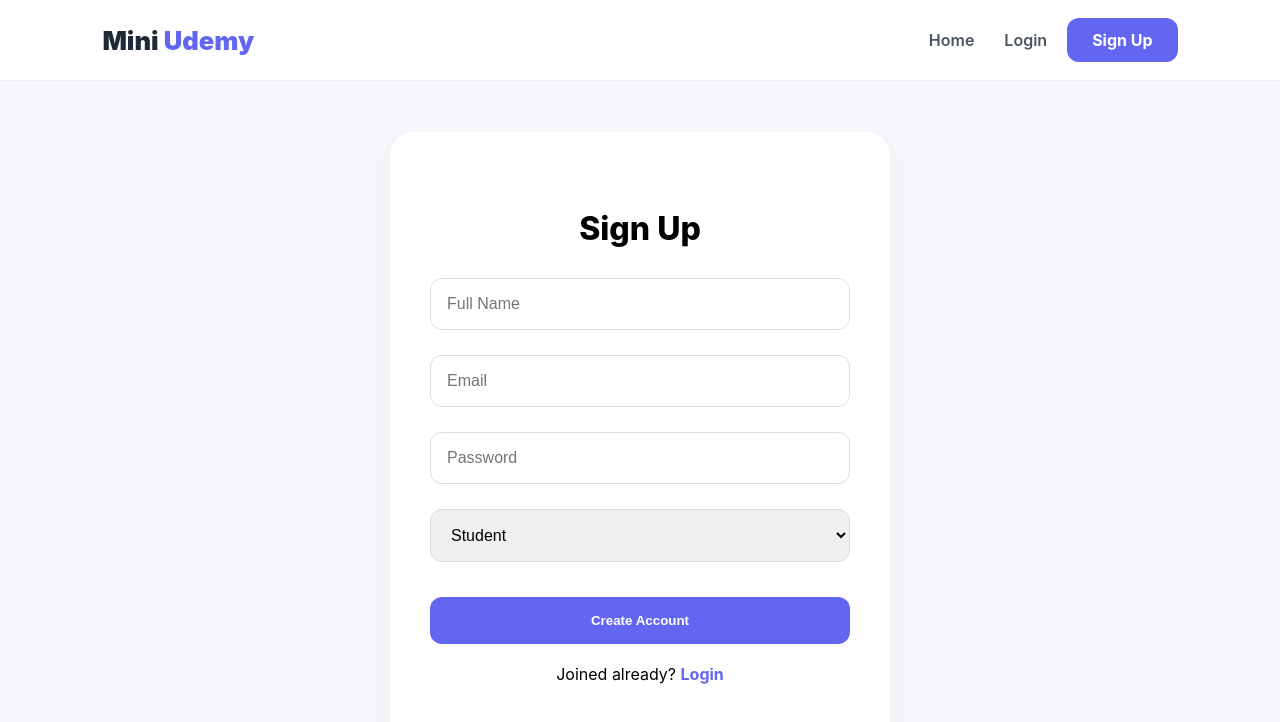
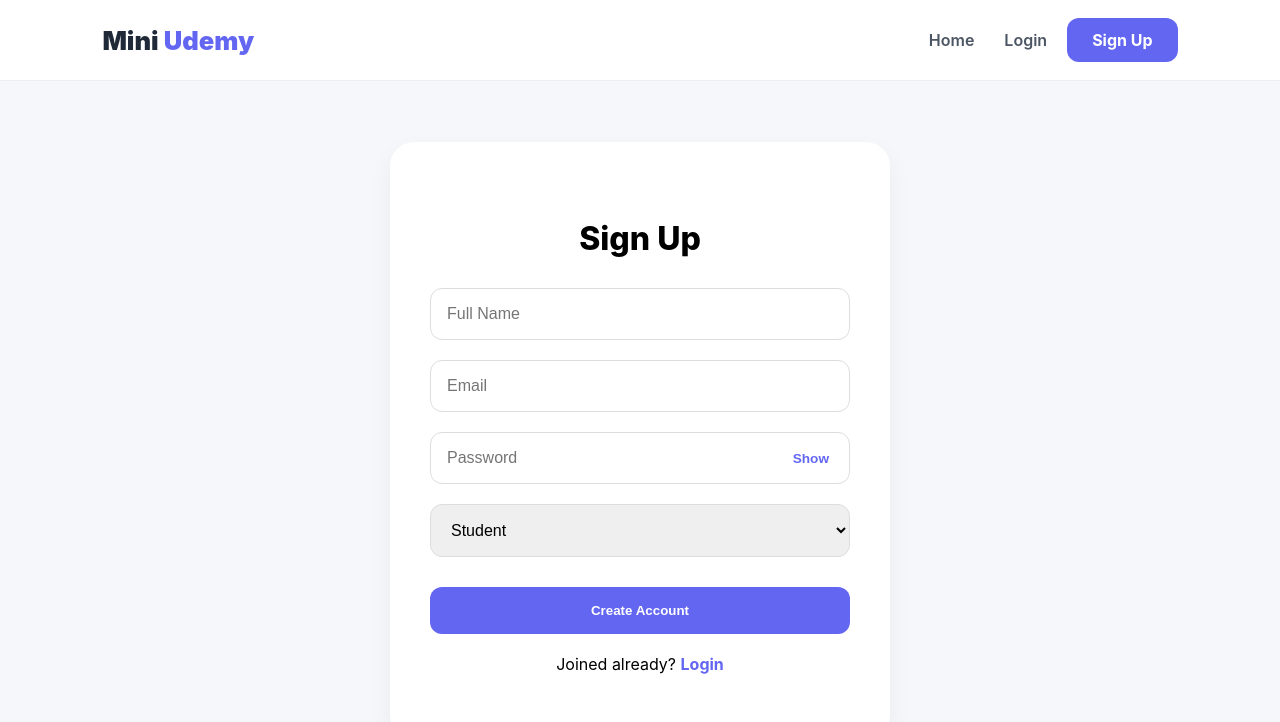
Before and after one commit to ganesh-more2006/mini-udemy-frontend, a React (Create React App) app: page /signup in a window 1280 px wide. Shown: the top 722 px of the page. Built offline with nearby package versions, Linux system fonts and the light colour scheme.

Commit message:
Updated API URL to Railway

```diff
--- a/src/pages/Home.js
+++ b/src/pages/Home.js
@@ -1,75 +1,91 @@
 import React, { useEffect, useState } from 'react';
 import axios from 'axios';
-import { useNavigate } from 'react-router-dom';
 
 const Home = () => {
     const [courses, setCourses] = useState([]);
     const [loading, setLoading] = useState(true);
-    const navigate = useNavigate();
-    const user = JSON.parse(localStorage.getItem('user'));
+    const [user, setUser] = useState(null);
+    const [editingCourse, setEditingCourse] = useState(null);
 
-    // Aapka Railway Backend URL
-    const API_URL = "https://mini-udemy-backend-production-855e.up.railway.app";
+    // ✅ Railway Backend URL
+    const API_URL = "https://mini-udemy-backend-production-65d8.up.railway.app";
 
     useEffect(() => {
+        const loggedInUser = JSON.parse(localStorage.getItem('user'));
+        setUser(loggedInUser);
+        fetchCourses();
+    }, []);
+
     const fetchCourses = async () => {
         try {
-                const res = await axios.get(`${API_URL}/api/courses`);
+            const res = await axios.get(`${API_URL}/api/courses/all`);
             setCourses(res.data);
             setLoading(false);
         } catch (err) {
-                console.error("Error fetching courses:", err);
             setLoading(false);
         }
     };
-        fetchCourses();
-    }, []);
 
-    const deleteCourse = async (id) => {
-        if (window.confirm("Are you sure?")) {
+    const handleDelete = async (id) => {
+        if (!window.confirm("Delete this course?")) return;
         try {
             const token = localStorage.getItem('token');
             await axios.delete(`${API_URL}/api/courses/${id}`, {
                 headers: { Authorization: `Bearer ${token}` }
             });
-                setCourses(courses.filter(course => course._id !== id));
+            fetchCourses();
             alert("Deleted!");
-            } catch (err) { alert("Delete failed"); }
+        } catch (err) {
+            alert("Delete failed");
         }
     };
 
-    if (loading) return <div style={{textAlign: 'center', marginTop: '50px'}}>Loading...</div>;
+    const handleUpdate = async (e) => {
+        e.preventDefault();
+        try {
+            const token = localStorage.getItem('token');
+            await axios.put(`${API_URL}/api/courses/${editingCourse._id}`, editingCourse, {
+                headers: { Authorization: `Bearer ${token}` }
+            });
+            setEditingCourse(null);
+            fetchCourses();
+            alert("Course Updated!");
+        } catch (err) {
+            alert("Update failed");
+        }
+    };
+
+    if (loading) return <div style={{textAlign: 'center', marginTop: '100px'}}>Loading...</div>;
 
     return (
-        <div style={{ padding: '40px', fontFamily: 'Arial' }}>
-            <header style={{ textAlign: 'center', marginBottom: '40px' }}>
-                <h1 style={{ color: '#6366f1' }}>Explore Courses</h1>
-                <p>Start your learning journey today.</p>
-            </header>
+        <div style={styles.container}>
+            <h1 style={styles.mainTitle}>Explore Live Courses</h1>
 
-            <div style={{
-                display: 'grid',
-                gridTemplateColumns: 'repeat(auto-fill, minmax(300px, 1fr))',
-                gap: '25px'
-            }}>
-                {courses.map((course) => (
-                    <div key={course._id} style={{
-                        border: '1px solid #eee',
-                        borderRadius: '15px',
-                        padding: '20px',
-                        boxShadow: '0 4px 6px rgba(0,0,0,0.05)'
-                    }}>
-                        <h3 style={{ marginBottom: '10px' }}>{course.title}</h3>
-                        <p style={{ color: '#666', fontSize: '14px' }}>{course.description}</p>
-                        <div style={{ marginTop: '20px', display: 'flex', justifyContent: 'space-between', alignItems: 'center' }}>
-                            <span style={{ fontWeight: 'bold', fontSize: '18px' }}>₹{course.price}</span>
-                            {user && user.role === 'instructor' && (
-                                <button
-                                    onClick={() => deleteCourse(course._id)}
-                                    style={{ background: '#ff4444', color: 'white', border: 'none', padding: '8px 15px', borderRadius: '5px', cursor: 'pointer' }}
-                                >
-                                    Delete
-                                </button>
+            {editingCourse && (
+                <div style={styles.modalOverlay}>
+                    <form style={styles.modal} onSubmit={handleUpdate}>
+                        <h3>Edit Course</h3>
+                        <input style={styles.modalInput} value={editingCourse.title} onChange={(e) => setEditingCourse({...editingCourse, title: e.target.value})} />
+                        <textarea style={styles.modalInput} value={editingCourse.description} onChange={(e) => setEditingCourse({...editingCourse, description: e.target.value})} />
+                        <input style={styles.modalInput} value={editingCourse.price} onChange={(e) => setEditingCourse({...editingCourse, price: e.target.value})} />
+                        <button type="submit" style={styles.editBtn}>Save Changes</button>
+                        <button type="button" onClick={() => setEditingCourse(null)} style={styles.deleteBtn}>Cancel</button>
+                    </form>
+                </div>
+            )}
+
+            <div style={styles.grid}>
+                {courses.map(c => (
+                    <div key={c._id} style={styles.card}>
+                        <h3 style={styles.courseTitle}>{c.title}</h3>
+                        <p style={styles.description}>{c.description}</p>
+                        <div style={styles.footerRow}>
+                            <span style={styles.priceValue}>₹{c.price}</span>
+                            {user?.role === 'instructor' && (
+                                <div style={styles.adminPanel}>
+                                    <button onClick={() => setEditingCourse(c)} style={styles.editBtn}>Edit</button>
+                                    <button onClick={() => handleDelete(c._id)} style={styles.deleteBtn}>Delete</button>
+                                </div>
                             )}
                         </div>
                     </div>
@@ -79,32 +95,21 @@
     );
 };
 
-
-
-
-
 const styles = {
-    container: { padding: '80px 10%', background: 'linear-gradient(135deg, #f5f7fa 0%, #c3cfe2 100%)', minHeight: '100vh', position: 'relative', overflow: 'hidden' },
-    blobTop: { position: 'absolute', top: '-150px', right: '-100px', width: '500px', height: '500px', borderRadius: '50%', background: 'rgba(99, 102, 241, 0.15)', filter: 'blur(80px)', zIndex: 0 },
-    blobBottom: { position: 'absolute', bottom: '-150px', left: '-100px', width: '400px', height: '400px', borderRadius: '50%', background: 'rgba(236, 72, 153, 0.15)', filter: 'blur(80px)', zIndex: 0 },
-    hero: { textAlign: 'center', marginBottom: '80px', position: 'relative', zIndex: 1 },
-    mainTitle: { fontSize: '3.5rem', fontWeight: '900', color: '#1f2937', marginBottom: '20px' },
-    subTitle: { fontSize: '1.25rem', color: '#4b5563', maxWidth: '700px', margin: '0 auto' },
-    grid: { display: 'grid', gridTemplateColumns: 'repeat(auto-fill, minmax(320px, 1fr))', gap: '40px', position: 'relative', zIndex: 1 },
-    card: { background: 'rgba(255, 255, 255, 0.7)', backdropFilter: 'blur(20px)', borderRadius: '32px', padding: '24px', border: '1px solid rgba(255, 255, 255, 0.4)', boxShadow: '0 25px 50px -12px rgba(0, 0, 0, 0.08)' },
-    badge: { alignSelf: 'flex-start', background: '#fff', color: '#6366f1', padding: '6px 14px', borderRadius: '12px', fontSize: '0.75rem', fontWeight: '700' },
-    content: { display: 'flex', flexDirection: 'column', gap: '12px' },
-    courseTitle: { fontSize: '1.5rem', fontWeight: '800', color: '#111827', margin: 0 },
-    description: { color: '#6b7280', fontSize: '0.95rem', lineHeight: '1.6', height: '75px', overflow: 'hidden' },
-    footerRow: { display: 'flex', justifyContent: 'space-between', alignItems: 'center', marginTop: '10px' },
-    priceContainer: { display: 'flex', flexDirection: 'column' },
-    priceLabel: { fontSize: '0.7rem', color: '#9ca3af', fontWeight: '600' },
-    priceValue: { fontSize: '1.6rem', fontWeight: '900', color: '#111827' },
-    enrollBtn: { background: '#6366f1', color: '#fff', padding: '12px 24px', border: 'none', borderRadius: '16px', fontWeight: '700', cursor: 'pointer' },
-    adminPanel: { display: 'flex', gap: '10px', marginTop: '15px', borderTop: '1px solid rgba(0,0,0,0.05)', paddingTop: '15px' },
-    editBtn: { flex: 1, padding: '10px', borderRadius: '12px', border: '1px solid #ddd', background: 'none', cursor: 'pointer' },
-    deleteBtn: { flex: 1, padding: '10px', borderRadius: '12px', border: 'none', background: '#fee2e2', color: '#ef4444', cursor: 'pointer' },
-    loader: { textAlign: 'center', marginTop: '100px', fontSize: '1.5rem', color: '#6366f1' }
+    container: { padding: '50px 10%', background: '#f5f7fa', minHeight: '100vh' },
+    mainTitle: { textAlign: 'center', fontSize: '2.5rem', marginBottom: '40px' },
+    grid: { display: 'grid', gridTemplateColumns: 'repeat(auto-fill, minmax(300px, 1fr))', gap: '30px' },
+    card: { background: '#fff', borderRadius: '20px', padding: '20px', boxShadow: '0 10px 20px rgba(0,0,0,0.05)' },
+    courseTitle: { fontSize: '1.2rem', fontWeight: '800' },
+    description: { color: '#666', fontSize: '0.9rem', margin: '10px 0' },
+    footerRow: { display: 'flex', justifyContent: 'space-between', alignItems: 'center', marginTop: '15px' },
+    priceValue: { fontSize: '1.3rem', fontWeight: '900' },
+    adminPanel: { display: 'flex', gap: '10px' },
+    editBtn: { background: '#fbbf24', color: '#fff', padding: '8px 15px', border: 'none', borderRadius: '10px', cursor: 'pointer' },
+    deleteBtn: { background: '#ef4444', color: '#fff', padding: '8px 15px', border: 'none', borderRadius: '10px', cursor: 'pointer' },
+    modalOverlay: { position: 'fixed', top: 0, left: 0, width: '100%', height: '100%', background: 'rgba(0,0,0,0.5)', display: 'flex', justifyContent: 'center', alignItems: 'center', zIndex: 100 },
+    modal: { background: '#fff', padding: '30px', borderRadius: '20px', display: 'flex', flexDirection: 'column', gap: '15px', width: '400px' },
+    modalInput: { padding: '10px', borderRadius: '10px', border: '1px solid #ddd' }
 };
 
 export default Home;
--- a/src/pages/Login.js
+++ b/src/pages/Login.js
@@ -6,8 +6,10 @@
 const Login = () => {
     const [email, setEmail] = useState('');
     const [password, setPassword] = useState('');
-    const API_URL = "https://mini-udemy-backend-production-855e.up.railway.app";
+    const [showPassword, setShowPassword] = useState(false);
 
+    // ✅ Railway Backend URL
+    const API_URL = "https://mini-udemy-backend-production-65d8.up.railway.app";
 
     const handleLogin = async (e) => {
         e.preventDefault();
@@ -29,13 +31,12 @@
             <div style={styles.card}>
                 <h2 style={styles.title}>Login</h2>
                 <form onSubmit={handleLogin} style={styles.form}>
-                    <input type="email" placeholder="Email" onChange={(e) => setEmail(e.target.value)} required style={styles.input} />
+                    <input type="email" placeholder="Email" autoComplete="email" onChange={(e) => setEmail(e.target.value)} required style={styles.input} />
                     <div style={styles.passwordWrapper}>
-                        <input type="password" placeholder="Password" onChange={(e) => setPassword(e.target.value)} required style={styles.input} />
-                        <div style={styles.forgotContainer}>
-                            <Link to="/forgot-password" style={styles.forgotLink}>Forgot Password?</Link>
-                        </div>
+                        <input type={showPassword ? "text" : "password"} placeholder="Password" autoComplete="current-password" onChange={(e) => setPassword(e.target.value)} required style={styles.input} />
+                        <button type="button" onClick={() => setShowPassword(!showPassword)} style={styles.showBtn}>{showPassword ? "Hide" : "Show"}</button>
                     </div>
+                    <div style={{ textAlign: 'right' }}><Link to="/forgot-password" style={styles.forgotLink}>Forgot Password?</Link></div>
                     <button type="submit" style={styles.button}>Login</button>
                 </form>
                 <p style={styles.footerText}>New here? <Link to="/signup" style={styles.link}>Create Account</Link></p>
@@ -50,8 +51,8 @@
     title: { fontSize: '2rem', fontWeight: '800', marginBottom: '30px' },
     form: { display: 'flex', flexDirection: 'column', gap: '20px' },
     input: { padding: '16px', borderRadius: '12px', border: '1px solid #ddd', fontSize: '1rem', width: '100%', boxSizing: 'border-box' },
-    passwordWrapper: { display: 'flex', flexDirection: 'column', gap: '8px' },
-    forgotContainer: { textAlign: 'right' },
+    passwordWrapper: { position: 'relative', width: '100%' },
+    showBtn: { position: 'absolute', right: '15px', top: '50%', transform: 'translateY(-50%)', border: 'none', background: 'none', color: '#6366f1', cursor: 'pointer', fontWeight: '600', fontSize: '0.85rem' },
     forgotLink: { color: '#6366f1', fontSize: '0.85rem', fontWeight: '600', textDecoration: 'none' },
     button: { padding: '16px', borderRadius: '12px', border: 'none', background: '#6366f1', color: '#fff', fontWeight: '700', cursor: 'pointer' },
     footerText: { marginTop: '20px' },
--- a/src/pages/Signup.js
+++ b/src/pages/Signup.js
@@ -5,20 +5,18 @@
 
 const Signup = () => {
     const [formData, setFormData] = useState({ name: '', email: '', password: '', role: 'student' });
+    const [showPassword, setShowPassword] = useState(false);
     const navigate = useNavigate();
-
-    // 💡 Sahi tarika: URL ke aage https:// hona zaroori hai
-    const API_URL = "https://mini-udemy-backend-production-855e.up.railway.app";
+    const API_URL = "https://mini-udemy-backend-production-65d8.up.railway.app";
 
     const handleSignup = async (e) => {
         e.preventDefault();
         try {
-            // ✅ Full URL with https://
             await axios.post(`${API_URL}/api/auth/register`, formData);
             toast.success("Success! Please Login.");
             navigate('/login');
         } catch (err) {
-            toast.error(err.response?.data?.message || "Error");
+            toast.error(err.response?.data?.message || "Error during signup");
         }
     };
 
@@ -27,30 +25,59 @@
             <div style={styles.card}>
                 <h2 style={styles.title}>Sign Up</h2>
                 <form onSubmit={handleSignup} style={styles.form}>
-                    <input type="text" placeholder="Full Name" onChange={(e) => setFormData({...formData, name: e.target.value})} required style={styles.input} />
-                    <input type="email" placeholder="Email" onChange={(e) => setFormData({...formData, email: e.target.value})} required style={styles.input} />
-                    <input type="password" placeholder="Password" onChange={(e) => setFormData({...formData, password: e.target.value})} required style={styles.input} />
+                    <input
+                        type="text"
+                        placeholder="Full Name"
+                        autoComplete="name"
+                        onChange={(e) => setFormData({...formData, name: e.target.value})}
+                        required style={styles.input}
+                    />
+                    <input
+                        type="email"
+                        placeholder="Email"
+                        autoComplete="email" // ✅ Email suggestions ke liye
+                        onChange={(e) => setFormData({...formData, email: e.target.value})}
+                        required style={styles.input}
+                    />
+
+                    <div style={styles.passwordWrapper}>
+                        <input
+                            type={showPassword ? "text" : "password"}
+                            placeholder="Password"
+                            autoComplete="new-password"
+                            onChange={(e) => setFormData({...formData, password: e.target.value})}
+                            required
+                            style={styles.input}
+                        />
+                        <button
+                            type="button"
+                            onClick={() => setShowPassword(!showPassword)}
+                            style={styles.showBtn}
+                        >
+                            {showPassword ? "Hide" : "Show"}
+                        </button>
+                    </div>
+
                     <select onChange={(e) => setFormData({...formData, role: e.target.value})} style={styles.input}>
                         <option value="student">Student</option>
                         <option value="instructor">Instructor</option>
                     </select>
                     <button type="submit" style={styles.button}>Create Account</button>
                 </form>
-                <p style={styles.footerText}>
-                    Joined already? <Link to="/login" style={styles.link}>Login</Link>
-                </p>
+                <p style={styles.footerText}>Joined already? <Link to="/login" style={styles.link}>Login</Link></p>
             </div>
         </div>
     );
 };
 
-// Styles object ko function ke bahar rakhein
 const styles = {
     container: { height: '90vh', display: 'flex', justifyContent: 'center', alignItems: 'center', background: '#f5f7fa' },
     card: { width: '100%', maxWidth: '420px', padding: '50px 40px', background: '#fff', borderRadius: '24px', boxShadow: '0 10px 25px rgba(0,0,0,0.05)', textAlign: 'center' },
     title: { fontSize: '2rem', fontWeight: '800', marginBottom: '30px' },
-    form: { display: 'flex', flexDirection: 'column', gap: '25px' },
+    form: { display: 'flex', flexDirection: 'column', gap: '20px' },
     input: { padding: '16px', borderRadius: '12px', border: '1px solid #ddd', fontSize: '1rem', width: '100%', boxSizing: 'border-box' },
+    passwordWrapper: { position: 'relative', width: '100%' },
+    showBtn: { position: 'absolute', right: '15px', top: '50%', transform: 'translateY(-50%)', border: 'none', background: 'none', color: '#6366f1', cursor: 'pointer', fontWeight: '600', fontSize: '0.85rem' },
     button: { padding: '16px', borderRadius: '12px', border: 'none', background: '#6366f1', color: '#fff', fontWeight: '700', cursor: 'pointer', marginTop: '10px' },
     footerText: { marginTop: '20px' },
     link: { color: '#6366f1', fontWeight: '700', textDecoration: 'none' }
```
Also changed, not shown: src/pages/AddCourse.js (+4 -6 lines). Lines whose indentation alone changed are shown as unchanged.
